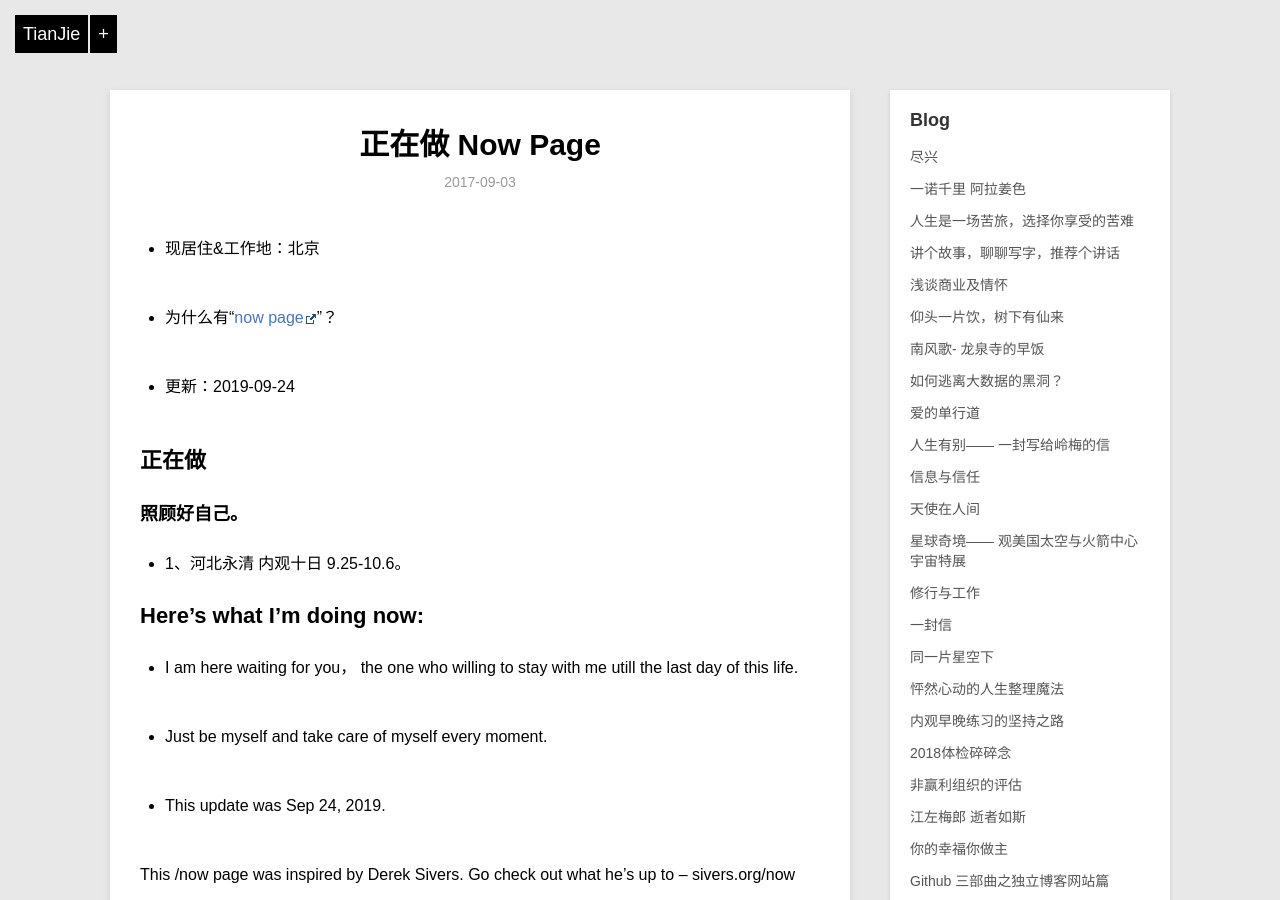
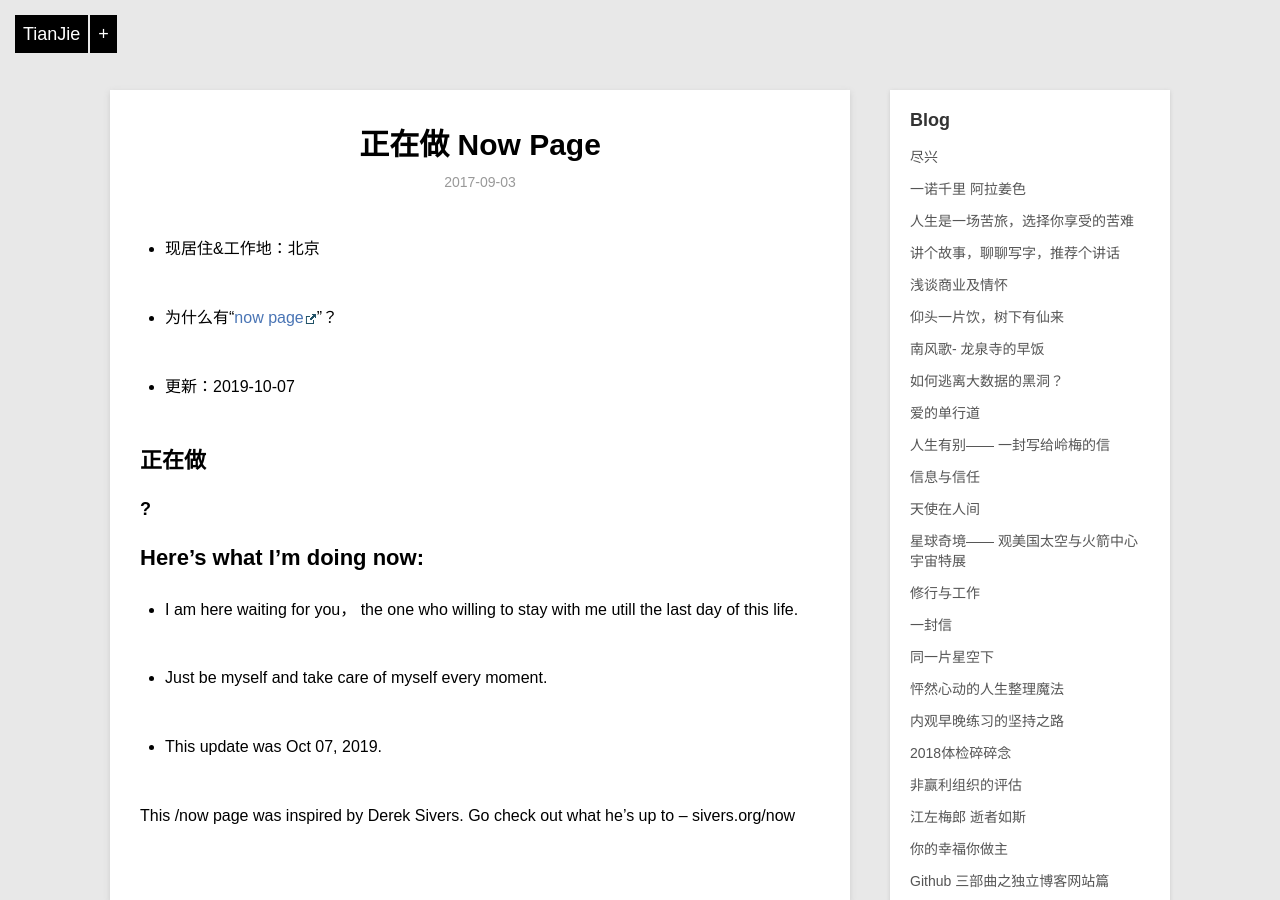
Before and after one commit to violettianjie/violettianjie.github.io, a Jekyll site: the page built from _posts/blog/2017-09-03-now.md, in a window 1280 px wide and 900 px high. Built offline with Jekyll 4.4.1, drawn with Linux system fonts in a browser that asks for light colours; comment, search, counter and statistics services are not loaded.

Commit message:
Update 2017-09-03-now.md

```diff
--- a/_posts/blog/2017-09-03-now.md
+++ b/_posts/blog/2017-09-03-now.md
@@ -8,13 +8,11 @@ category: blog
 
 - 为什么有“[now page](http://nownownow.com/about)”？
 
-- 更新：2019-09-24
+- 更新：2019-10-07
 
 ## 正在做
 
-### 照顾好自己。
-
-- 1、河北永清 内观十日 9.25-10.6。
+### ?
 
 
 ## Here’s what I’m doing now:
@@ -23,7 +21,7 @@ category: blog
 
 - Just be myself and take care of myself every moment.
 
-- This update was Sep 24, 2019.
+- This update was Oct 07, 2019.
 
 This /now page was inspired by Derek Sivers. Go check out what he’s up to – sivers.org/now
 
```
